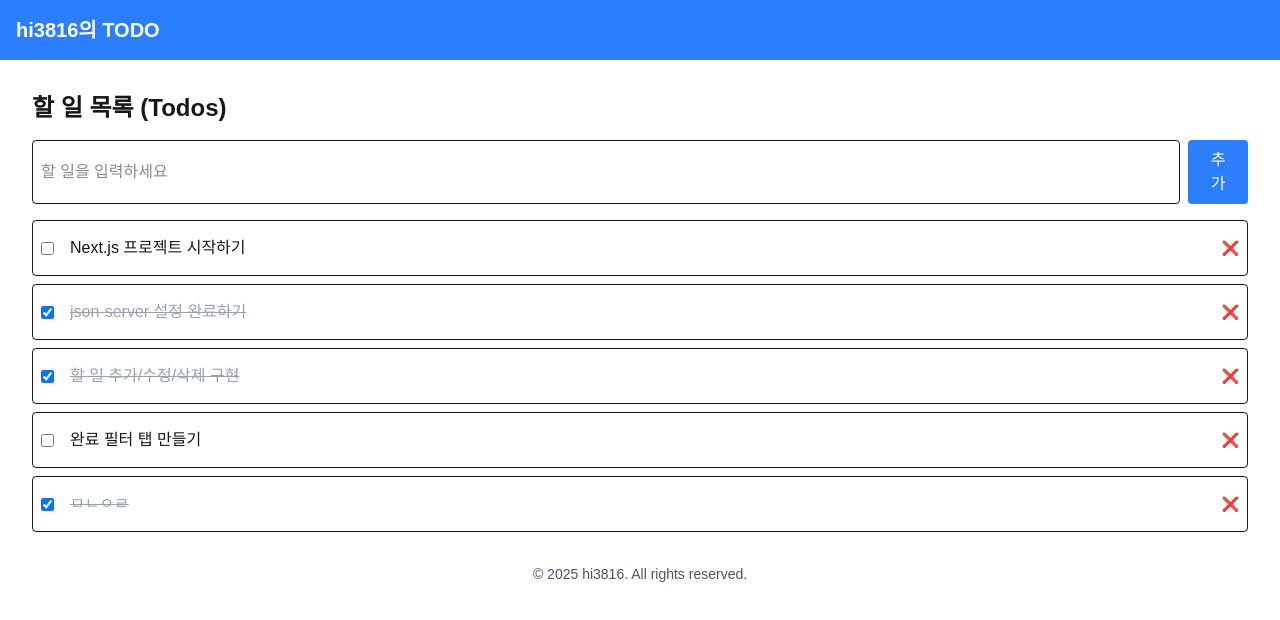
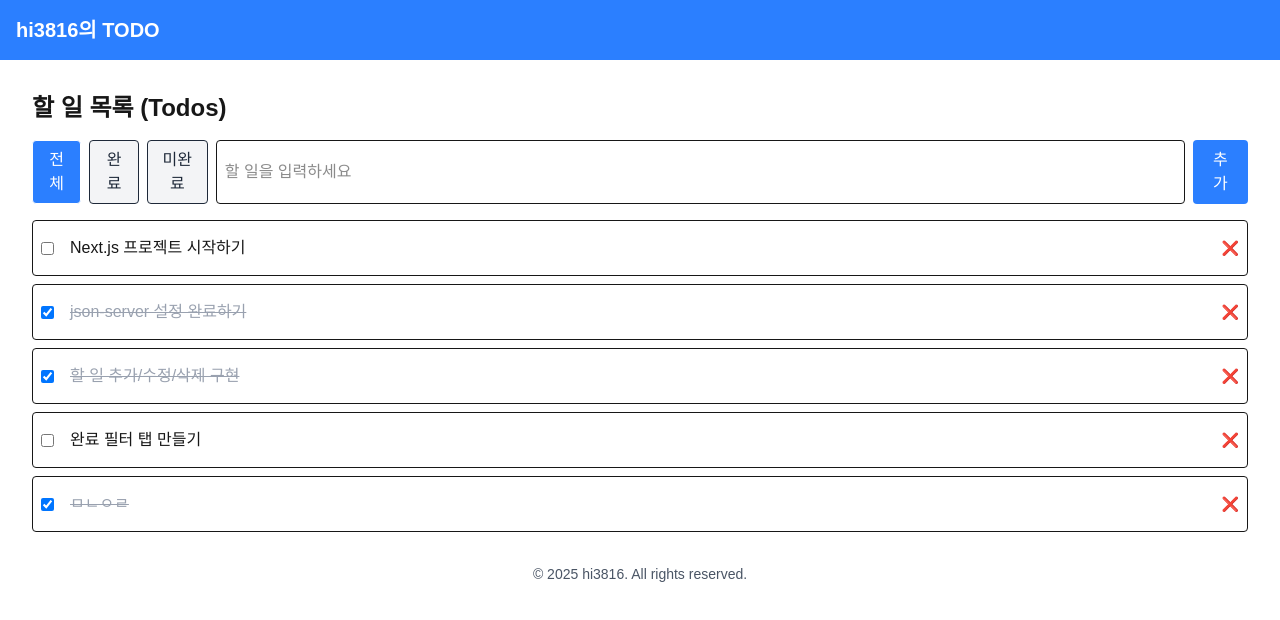
Before and after one commit to hi3816/hi3816-app, a Next.js app: page /todos in a window 1280 px wide. Shown: the top 620 px of the page. Built offline with nearby package versions, Linux system fonts and the light colour scheme; data requests are answered from the project's data file.

Commit message:
feat : add filter state and logic to display todos by status
- 추가한 filter 상태로 전체/완료/미완료 항목 필터링 가능
- filterTodos 로직 구현

```diff
--- a/src/app/todos/page.tsx
+++ b/src/app/todos/page.tsx
@@ -13,21 +13,40 @@
     const { mutate: deleteTodo } = useDeleteTodo();
     const { mutate: toggleTodo } = useToggleTodo();
     const [ input, setInput ] = useState('') //입력 필드의 상태 관리 (C#의 private string title 변수 느낌)
-
+    const [ filter, setFilter ] = useState<'all' | 'done' | 'todo'>('all')
 
     const handleAdd = () => {
         if (!input.trim()) return
         addTodo(input) // 실제 추가 요청 수행
         setInput('') // 입력 필드 초기화
     }
+
+    const filterTodos = todos?.filter((todo) => {
+        if (filter === 'all') return true
+        if (filter === 'done' ) return todo.completed
+        if (filter === 'todo' ) return !todo.completed
+    })
+
     if(isLoading) return <p>불러오는 중...</p>
     if(isError) return<p>에러 발생!</p>
 
     return (
         <div className="p-4">
             <h1 className="text-2xl font-bold mb-4">할 일 목록 (Todos)</h1>
-              {/* 할 일 입력창과 추가 버튼 */}
             <div className="flex gap-2 mb-4">
+                {(['all', 'done', 'todo'] as const).map((key) => (
+                    <button
+                        key={key}
+                        onClick={()=>setFilter(key)}
+                        className={`px-3 py-1 border rounded
+                            ${filter === key ? 'bg-blue-500 text-white' : 'bg-gray-100 text-gray-800'}
+                            `}
+                    >
+                        {key === 'all' && '전체'}
+                        {key === 'done' && '완료'}
+                        {key === 'todo' && '미완료'}
+                    </button>
+                ))}
                 <input
                     value={input}
                     onChange={(e) => setInput(e.target.value)} // 입력값이 바뀔 때 상태 업데이트
@@ -49,7 +68,7 @@
 
             {/* todos 목록 출력 */}
             <ul className="space-y-2">
-                {todos?.map((todo) => (
+                {filterTodos?.map((todo) => (
                 <li key={todo.id} className="min-h-14 p-2 border rounded flex justify-between items-center">
                     <div className="flex items-center gap-2">
                         <input
```
